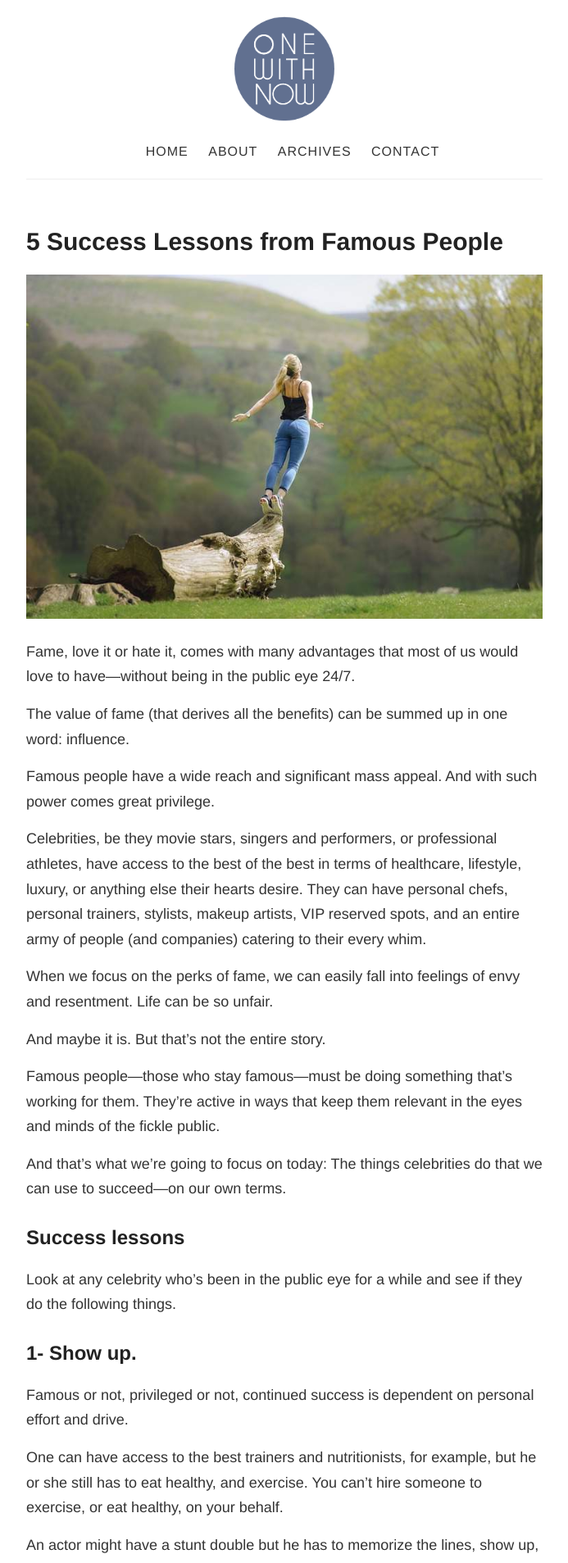
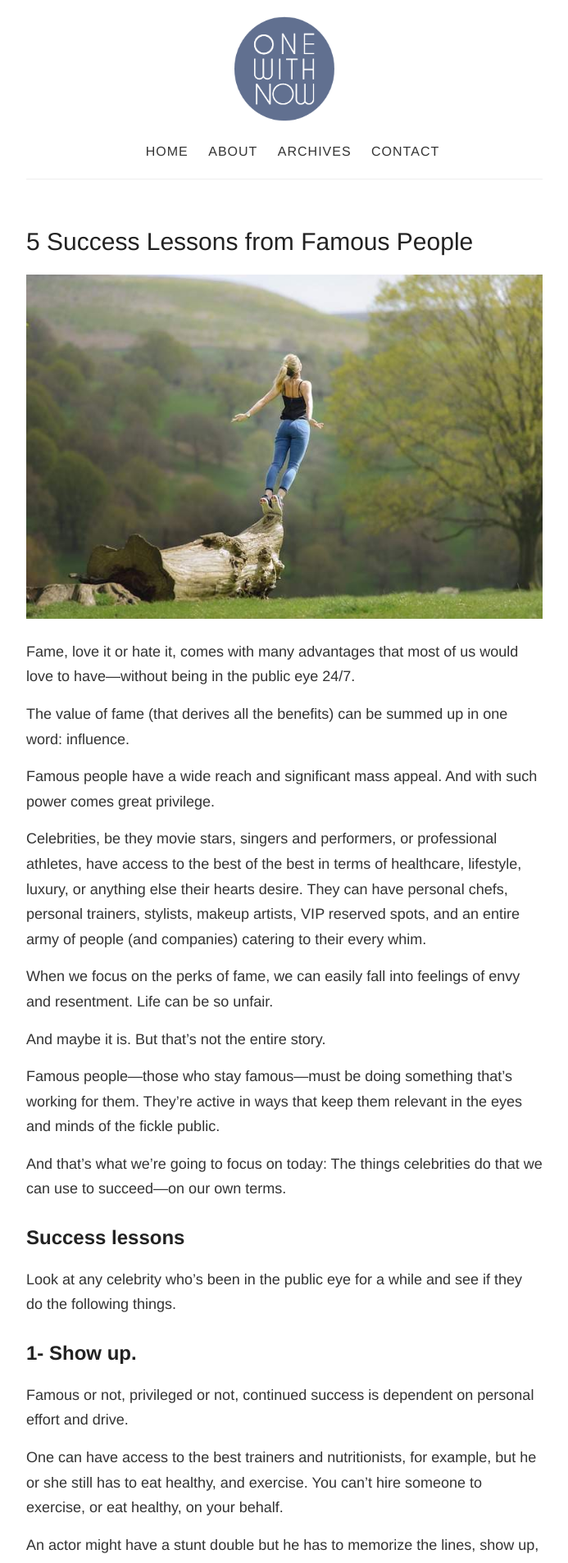
Before and after one commit to onewithnow/onewithnow.github.io, a Jekyll site: the page built from index.html, in a window 1280 px wide. Shown: the top 1907 px of the page at 82% size, without its empty margins (293-986 px from the left). Built offline with Jekyll 4.4.1, drawn with Linux system fonts in a browser that asks for light colours; Markdown is read by kramdown in place of the engine named in the settings.

Commit message:
CSS minor font & color changes

```diff
--- a/_sass/_variables.scss
+++ b/_sass/_variables.scss
@@ -4,7 +4,7 @@
 //
 
 // Colors
-$blue: #4183C4;
+$blue: #2361A1;
 
 // Grays
 $black: #000;
--- a/style.scss
+++ b/style.scss
@@ -48,6 +48,7 @@
   font-size: 30px;
   a {
     color: inherit;
+	font-weight: normal;
   }
 }
 
```
